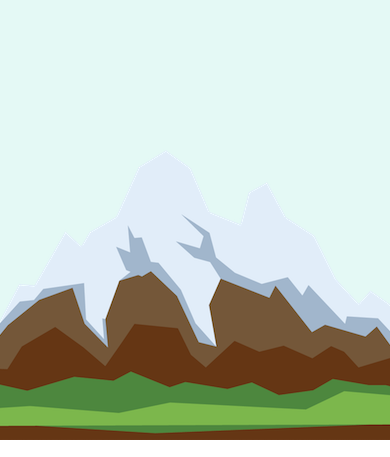
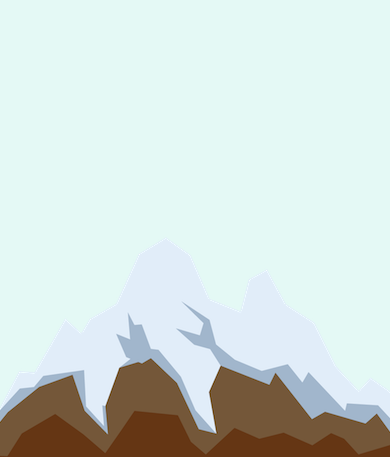
Before and after one commit to Sahibjot01/Web-Development, a plain HTML site: page index.html in a window 390 px wide. Shown: the part 377-834 px from the top of the page. Drawn offline with Linux system fonts and the light colour scheme.

Commit message:
optimised site for mobile browsers

```diff
--- a/css/styles.css
+++ b/css/styles.css
@@ -72,7 +72,7 @@ p {
   background-color: #e4f9f5;
   padding-top: 100px;
   position: relative;
-  height: 85vh;
+  height: 50.25rem;
 }
 
 .middle-container {
```
